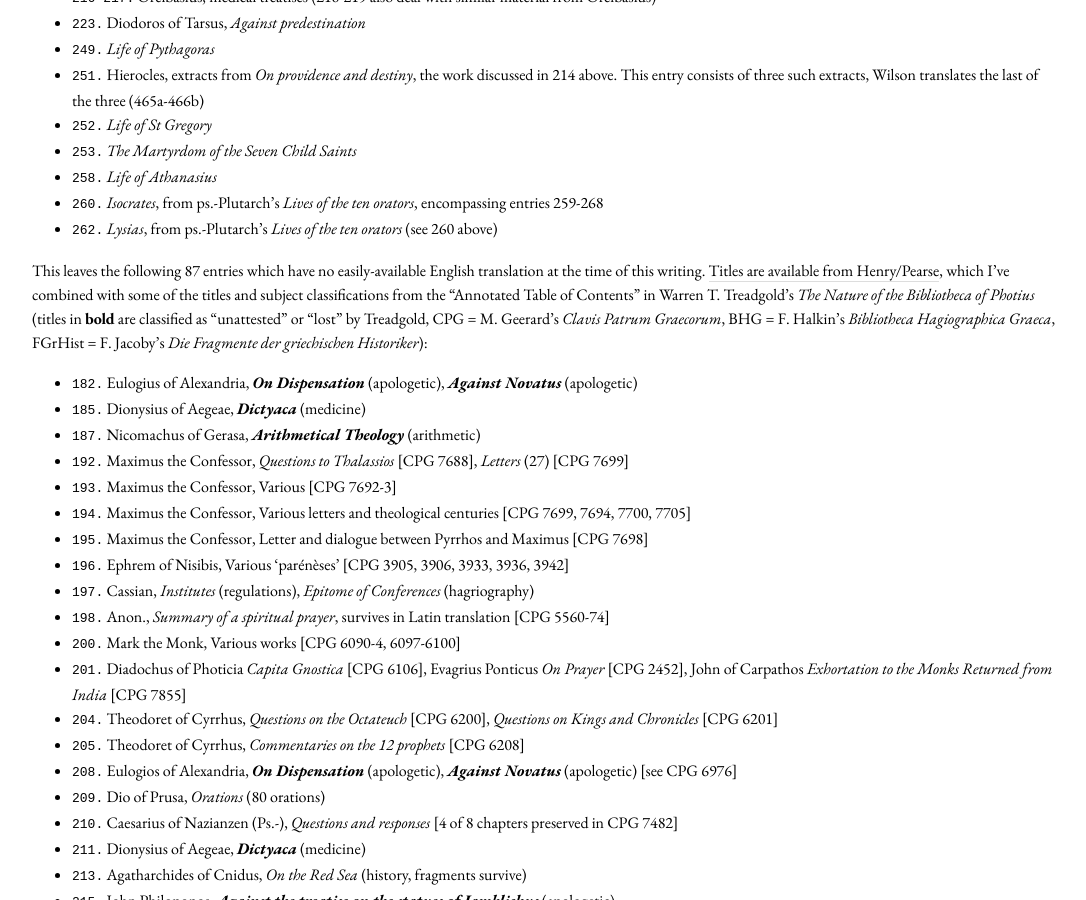
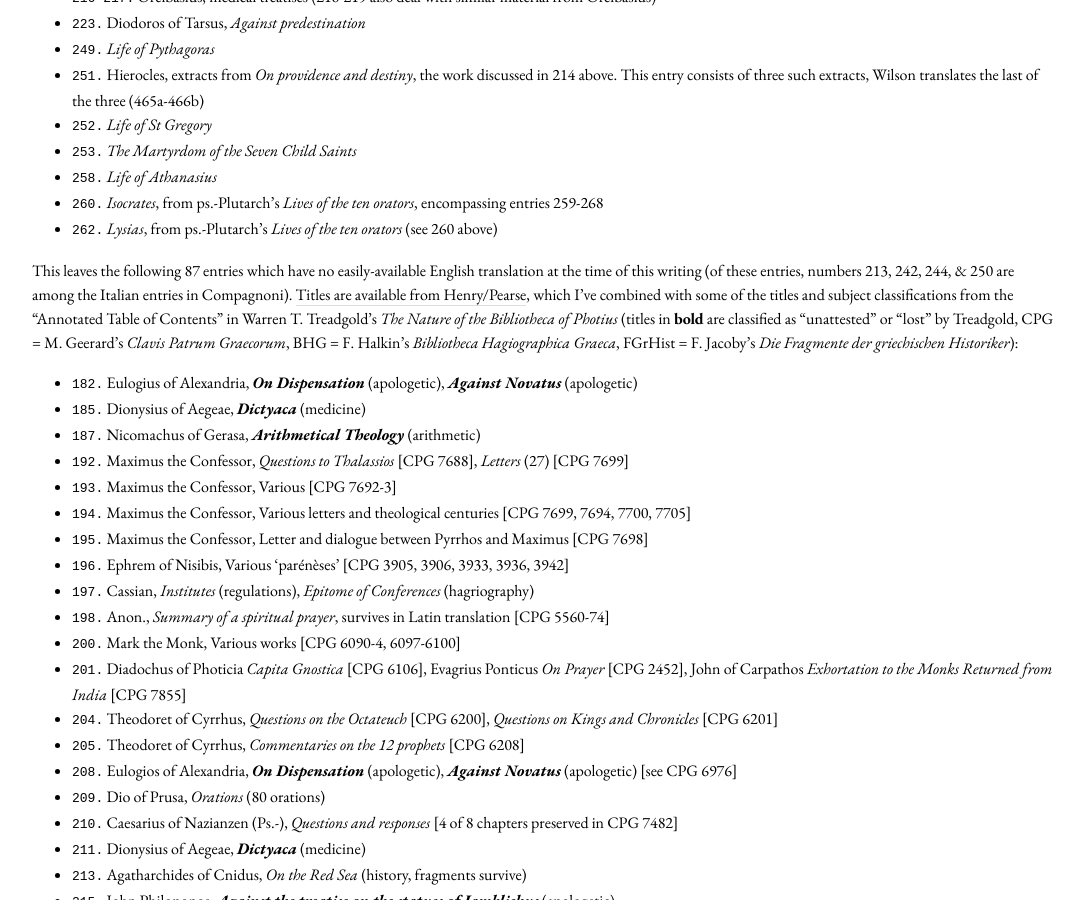
Before and after one commit to ryanfb/etc, a Jekyll site: the page built from _posts/2020-02-10-photius_the_bibliotheca.md, in a window 1280 px wide and 900 px high, scrolled down 801 px. Shown: the whole window, without its empty margins (96-1182 px from the left). Built offline with Jekyll 4.4.1, drawn with Linux system fonts in a browser that asks for light colours; nearby versions of some CDN libraries.

Commit message:
Note Compagnoni entries

```diff
--- a/_posts/2020-02-10-photius_the_bibliotheca.md
+++ b/_posts/2020-02-10-photius_the_bibliotheca.md
@@ -33,7 +33,7 @@ The [table of contents for Wilson's translation can be viewed here](https://www.
 * `260.` *Isocrates*, from ps.-Plutarch's *Lives of the ten orators*, encompassing entries 259-268
 * `262.` *Lysias*, from ps.-Plutarch's *Lives of the ten orators* (see 260 above)
 
-This leaves the following 87 entries which have no easily-available English translation at the time of this writing. [Titles are available from Henry/Pearse](http://www.tertullian.org/fathers/photius_01toc.htm), which I've combined with some of the titles and subject classifications from the "Annotated Table of Contents" in Warren T. Treadgold's *The Nature of the Bibliotheca of Photius* (titles in **bold** are classified as "unattested" or "lost" by Treadgold, CPG = M. Geerard's *Clavis Patrum Graecorum*, BHG = F. Halkin's *Bibliotheca Hagiographica Graeca*, FGrHist = F. Jacoby's *Die Fragmente der griechischen Historiker*):
+This leaves the following 87 entries which have no easily-available English translation at the time of this writing (of these entries, numbers 213, 242, 244, & 250 are among the Italian entries in Compagnoni). [Titles are available from Henry/Pearse](http://www.tertullian.org/fathers/photius_01toc.htm), which I've combined with some of the titles and subject classifications from the "Annotated Table of Contents" in Warren T. Treadgold's *The Nature of the Bibliotheca of Photius* (titles in **bold** are classified as "unattested" or "lost" by Treadgold, CPG = M. Geerard's *Clavis Patrum Graecorum*, BHG = F. Halkin's *Bibliotheca Hagiographica Graeca*, FGrHist = F. Jacoby's *Die Fragmente der griechischen Historiker*):
 
 * `182.` Eulogius of Alexandria, ***On Dispensation*** (apologetic), ***Against Novatus*** (apologetic)
 * `185.` Dionysius of Aegeae, ***Dictyaca*** (medicine)
```
